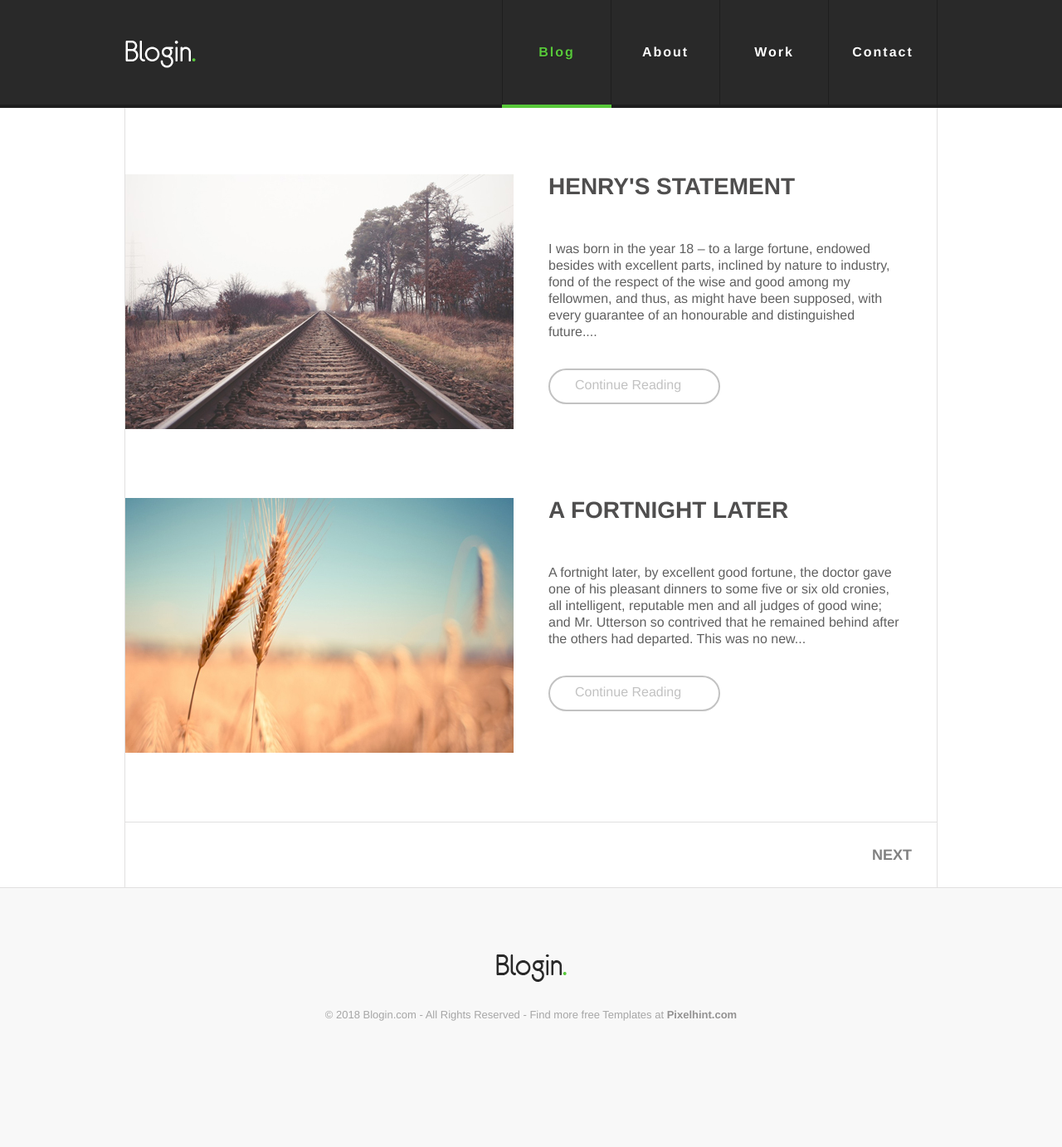
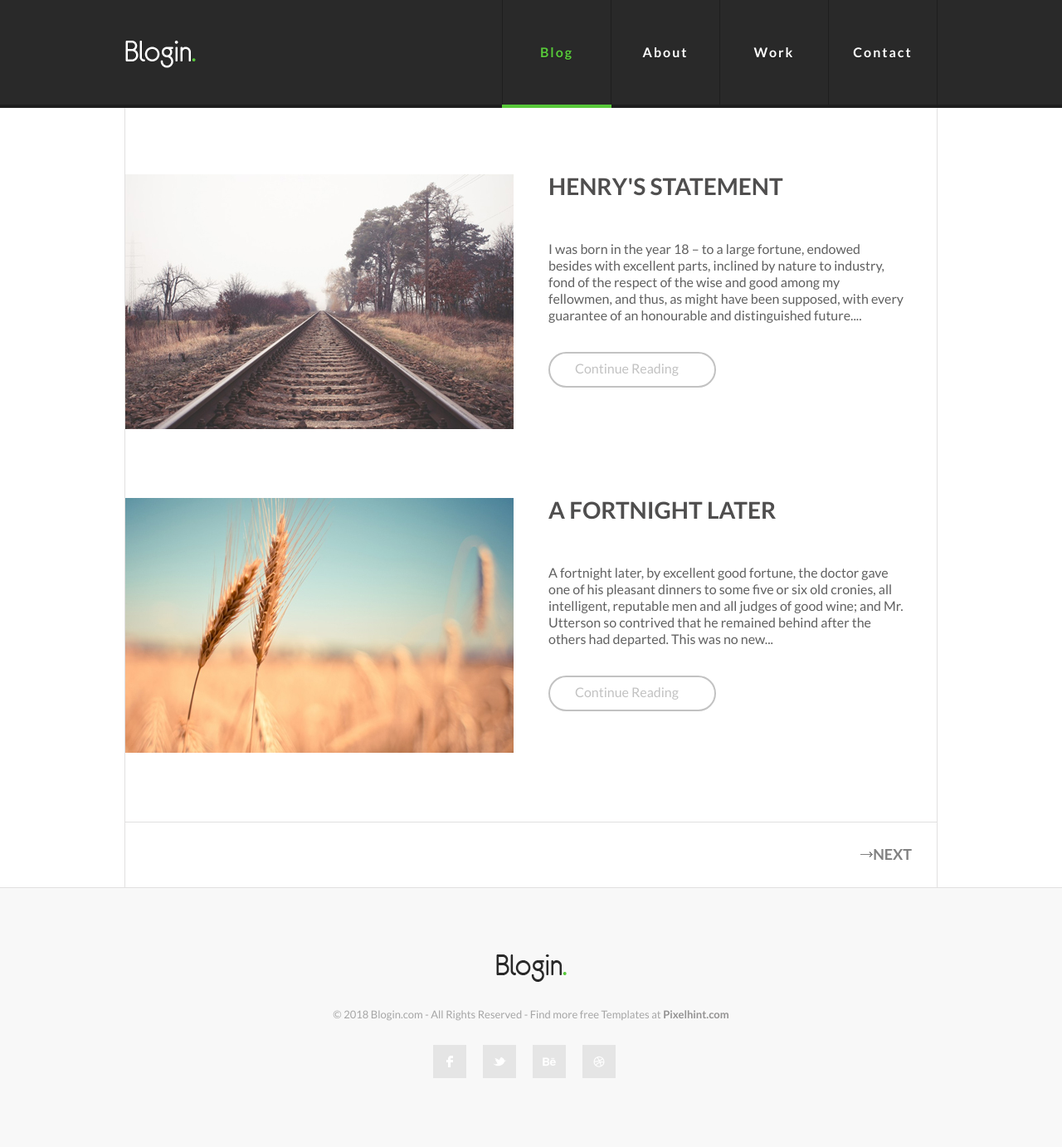
Before and after one commit to DeanNab175/blogin, a Jekyll site: the page built from index.html, in a window 1280 px wide. Shown: the whole page at 83% size. Built offline with Jekyll 4.4.1, drawn with Linux system fonts in a browser that asks for light colours; the list of posts is cut into pages by our own code.

Commit message:
updated css background url

```diff
--- a/assets/css/main.css
+++ b/assets/css/main.css
@@ -23,11 +23,11 @@
 /*  Fonts  */
 @font-face {
     font-family: 'LatoRegular';
-    src: url({{ site.baseurl }}'/assets/fonts/lato-Regular.eot');
-    src: url({{ site.baseurl }}'/assets/fonts/lato-Regular.eot?#iefix') format('embedded-opentype'),
-         url({{ site.baseurl }}'/assets/fonts/lato-Regular.woff') format('woff'),
-         url({{ site.baseurl }}'/assets/fonts/lato-Regular.ttf') format('truetype'),
-         url({{ site.baseurl }}'/assets/fonts/lato-Regular.svg#LatoRegular') format('svg');
+    src: url('{{ site.baseurl }}/assets/fonts/lato-Regular.eot');
+    src: url('{{ site.baseurl }}/assets/fonts/lato-Regular.eot?#iefix') format('embedded-opentype'),
+         url('{{ site.baseurl }}/assets/fonts/lato-Regular.woff') format('woff'),
+         url('{{ site.baseurl }}/assets/fonts/lato-Regular.ttf') format('truetype'),
+         url('{{ site.baseurl }}/assets/fonts/lato-Regular.svg#LatoRegular') format('svg');
     font-weight: normal;
     font-style: normal;
 
@@ -35,11 +35,11 @@
 
 @font-face {
     font-family: 'LatoBold';
-    src: url({{ site.baseurl }}'/assets/fonts/lato-Bold.eot');
-    src: url({{ site.baseurl }}'/assets/fonts/lato-Bold.eot?#iefix') format('embedded-opentype'),
-         url({{ site.baseurl }}'/assets/fonts/lato-Bold.woff') format('woff'),
-         url({{ site.baseurl }}'/assets/fonts/lato-Bold.ttf') format('truetype'),
-         url({{ site.baseurl }}'/assets/fonts/lato-Bold.svg#LatoBold') format('svg');
+    src: url('{{ site.baseurl }}/assets/fonts/lato-Bold.eot');
+    src: url('{{ site.baseurl }}/assets/fonts/lato-Bold.eot?#iefix') format('embedded-opentype'),
+         url('{{ site.baseurl }}/assets/fonts/lato-Bold.woff') format('woff'),
+         url('{{ site.baseurl }}/assets/fonts/lato-Bold.ttf') format('truetype'),
+         url('{{ site.baseurl }}/assets/fonts/lato-Bold.svg#LatoBold') format('svg');
     font-weight: normal;
     font-style: normal;
 
@@ -218,7 +218,7 @@ ul.main_nav li a:hover{
 .main2 a.read_more i.read_more_arrow{
 	width: 15px;
 	height: 7px;
-	background: url({{ site.baseurl }}'/assets/img/read_more_arrow.png') no-repeat;
+	background: url("{{ site.baseurl }}/assets/img/read_more_arrow.png") no-repeat;
 	display: inline-block;
 	opacity: 0;
 	margin-left: -5px;
@@ -361,7 +361,7 @@ aside .textwidget p{
 	height: 7px;
 	display: inline-block;
 	margin-bottom: 3px;
-	background: url({{ site.baseurl }}'/assets/img/pagination.png') no-repeat;
+	background: url('{{ site.baseurl }}/assets/img/pagination.png') no-repeat;
 }
 
 .previous i{
@@ -380,7 +380,7 @@ aside .textwidget p{
 }
 .previous:hover i,
 .next:hover i{
-	background: url({{ site.baseurl }}'/assets/img/pagination_hover.png') no-repeat;
+	background: url('{{ site.baseurl }}/assets/img/pagination_hover.png') no-repeat;
 }
 
 .previous:hover i{
@@ -438,11 +438,11 @@ footer ul.social_profiles li a{
 	height: 40px;
 	margin-right: 16px;
 	display: inline-block;
-	background: url({{ site.baseurl }}'/assets/img/sp.png') no-repeat;
+	background: url('{{ site.baseurl }}/assets/img/sp.png') no-repeat;
 }
 
 footer ul.social_profiles li a:hover{
-	background: url({{ site.baseurl }}'/assets/img/sp_hover.png') no-repeat;
+	background: url('{{ site.baseurl }}/assets/img/sp_hover.png') no-repeat;
 }
 
 footer ul.social_profiles .f a{
```
